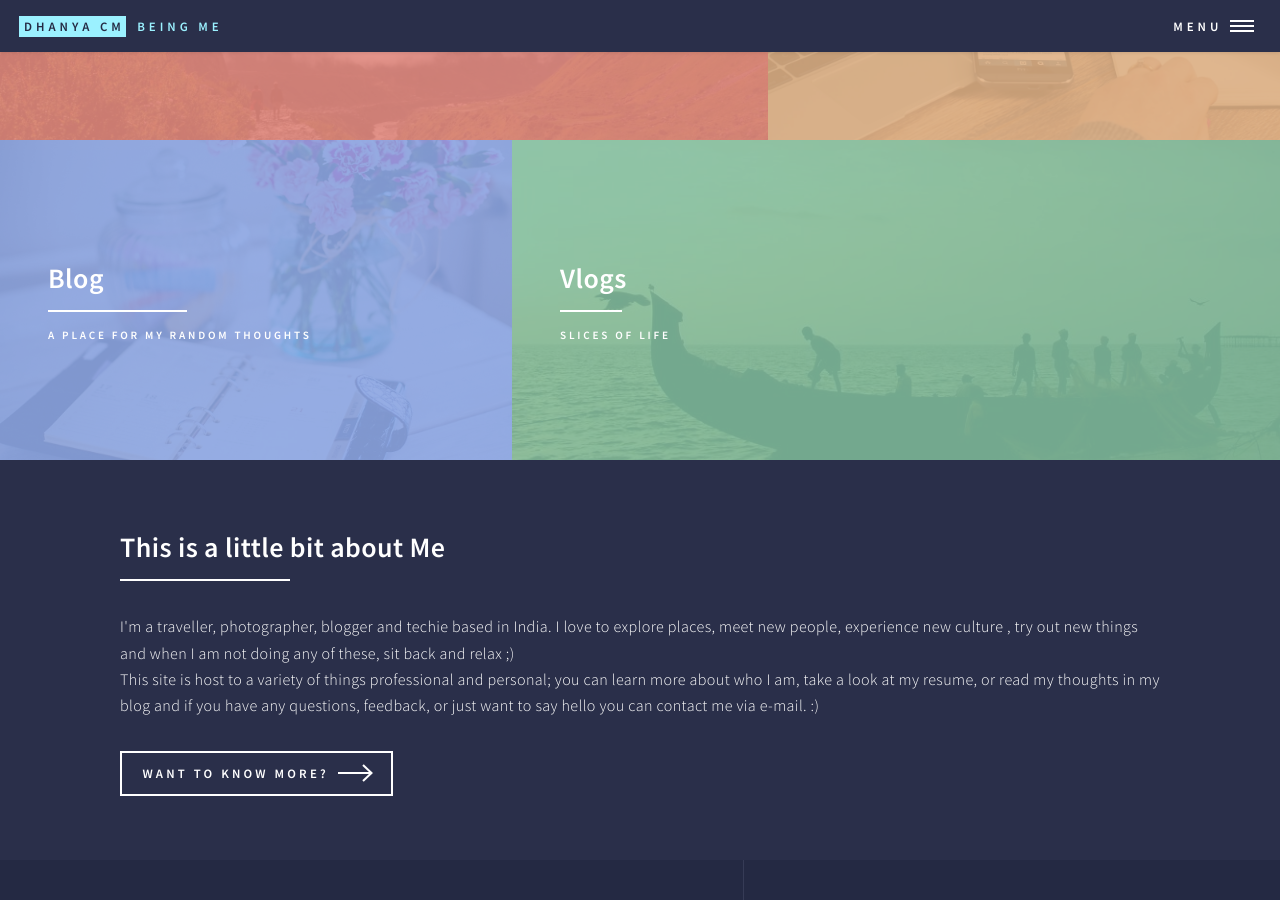
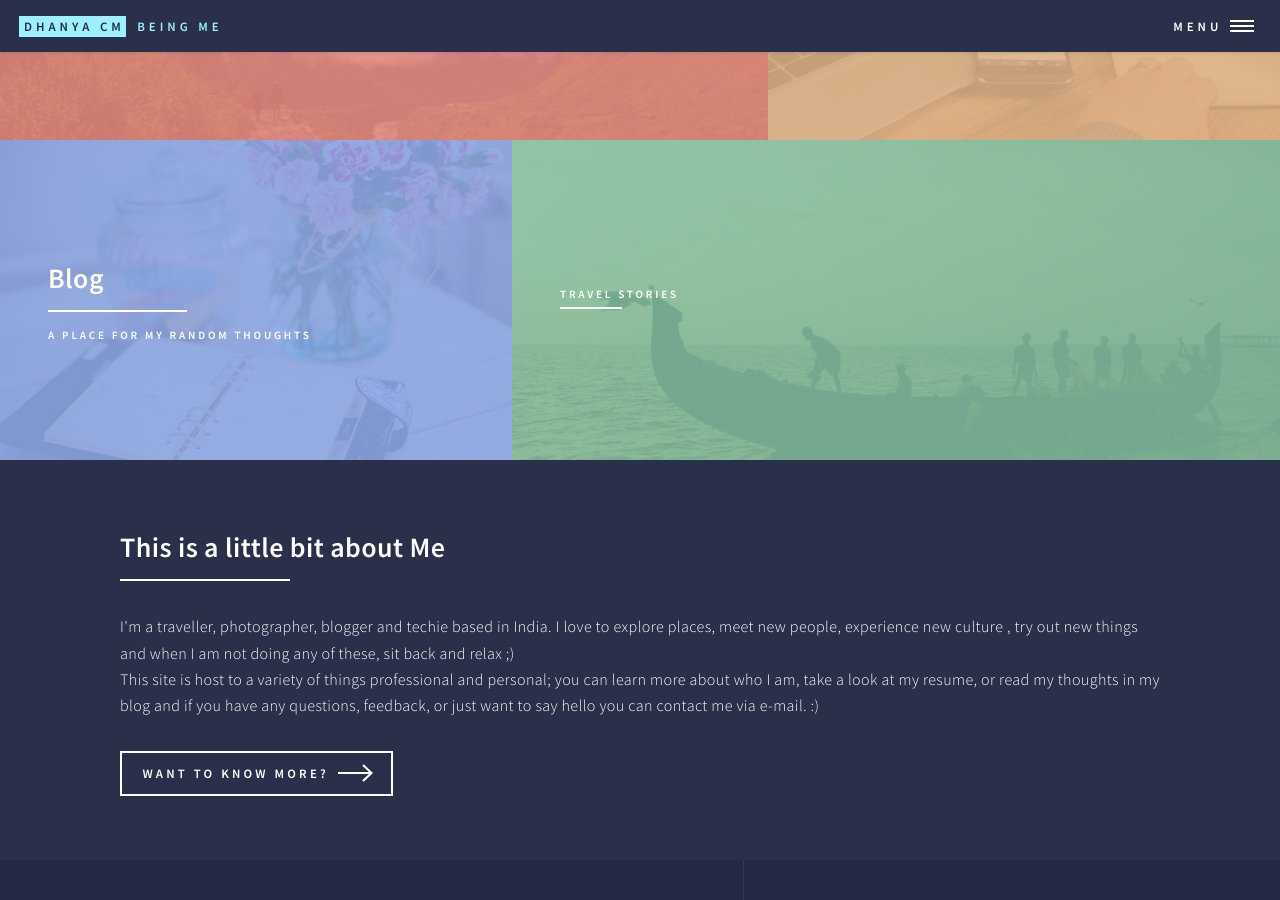
Before and after one commit to dhanyacm/dhanyacm, a Jekyll site: the page built from index.html, in a window 1280 px wide and 900 px high, scrolled down 1175 px. Built offline with Jekyll 4.4.1, drawn with Linux system fonts in a browser that asks for light colours; the list of posts is cut into pages by our own code.

Commit message:
Update index.html

```diff
--- a/index.html
+++ b/index.html
@@ -63,8 +63,8 @@ frontpage: true
 										<img src="images/pic03.jpg" alt="" />
 									</span>
 									<header class="major">
-										<h3><a href="https://www.youtube.com/channel/UCJKBzpyeKa9JMZt9RiJqgOw" class="link">Vlogs</a></h3>
-										<p>Slices of life</p>
+									<!--	<h3><a href="https://thesecrettrails.com/" class="link">Travels</a></h3>	 -->
+										<p>Travel Stories</p>
 									</header>
 								</article>
 								<!-- <article>
```
